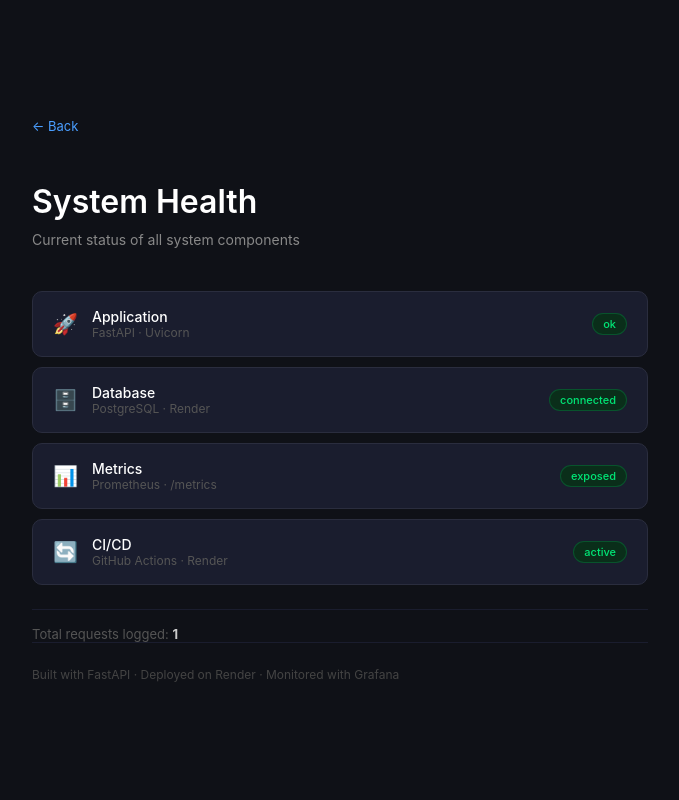
After one commit to NuclearQuince/fastapi-devops-pipeline, a FastAPI app: template templates/health.html in a window 1280 px wide. The commit adds this page. Shown: the whole page, without its empty margins (300-979 px from the left). Run offline with FastAPI, Linux system fonts and the light colour scheme; data comes from the database, SQL or seed files in the repository; the template is opened without the code that fills it: most values are stand-ins (such as "Sample title", 1, 10 or a date in 2020).

Commit message:
feat: add stats and health HTML pages with updated tests

```diff
--- a/app/main.py
+++ b/app/main.py
@@ -8,6 +8,7 @@ from fastapi.staticfiles import StaticFiles
 from fastapi.templating import Jinja2Templates
 from app.database import engine, Base, get_db
 from app.models import RequestLog
+from fastapi.responses import RedirectResponse
 
 # Create all tables on startup if they don't already exist.
 Base.metadata.create_all(bind=engine)
@@ -61,44 +62,59 @@ def read_root(request: Request):
 
 
 @app.get('/health')
-def health_check():
-    return {'status': 'ok'}
-
-
-@app.get('/health/db')
-def health_check_db(db: Session = Depends(get_db)):
-    """Checks that the database connection is alive."""
+def health_check(request: Request, db: Session = Depends(get_db)):
+    """Returns HTML health status page for all system components."""
     try:
         db.execute(func.now())
-        return {'status': 'ok', 'database': 'connected'}
-    except Exception as e:
-        return {'status': 'error', 'database': str(e)}
+        db_status = 'connected'
+    except Exception:
+        db_status = 'error'
 
+    total_requests = db.query(RequestLog).count()
 
-@app.get('/items/{item_id}')
-def get_item(item_id: int):
-    return {'item_id': item_id, 'name': f'Item {item_id}'}
+    return templates.TemplateResponse(
+        name='health.html', request=request,
+        context={
+            'app_status': 'ok',
+            'db_status': db_status,
+            'total_requests': total_requests,
+        }
+    )
 
 
 @app.get('/stats')
-def get_stats(db: Session = Depends(get_db)):
-    """
-    Returns aggregate statistics from all logged requests:
-    total count, average response time, and a breakdown by endpoint.
-    """
+def get_stats(request: Request, db: Session = Depends(get_db)):
+    """Returns HTML stats page with request breakdown table."""
     total_requests = db.query(RequestLog).count()
-
-    avg_response_time = db.query(func.avg(RequestLog.response_time_ms)).scalar() or 0
-
+    avg_response_time = round(
+        db.query(func.avg(RequestLog.response_time_ms)).scalar() or 0, 2
+    )
     by_path = (
-        db.query(RequestLog.path, func.count(RequestLog.id).label("count"))
+        db.query(RequestLog.path, func.count(RequestLog.id).label('count'))
         .group_by(RequestLog.path)
         .order_by(func.count(RequestLog.id).desc())
         .all()
     )
+    endpoints = [
+        {
+            'path': p,
+            'count': c,
+            'percent': round((c / total_requests * 100) if total_requests > 0 else 0)
+        }
+        for p, c in by_path
+    ]
+    return templates.TemplateResponse(
+        name='stats.html', request=request,
+        context={
+            'total_requests': total_requests,
+            'avg_response_time': avg_response_time,
+            'endpoint_count': len(endpoints),
+            'endpoints': endpoints,
+        }
+    )
 
-    return {
-        'total_requests': total_requests,
-        'avg_response_time_ms': round(avg_response_time, 2),
-        'requests_by_endpoint': [{'path': p, 'count': c} for p, c in by_path],
-    }
+
+@app.get('/dashboard')
+def dashboard():
+    """Redirects to the Grafana Cloud dashboard."""
+    return RedirectResponse(url='https://your-grafana-dashboard-url')
--- a/static/style.css
+++ b/static/style.css
@@ -100,3 +100,132 @@ footer {
     border-top: 1px solid #1a1d2e;
     padding-top: 1.5rem;
 }
+
+.back-link {
+    font-size: 13px;
+    color: #4a9eff;
+    text-decoration: none;
+}
+
+.back-link:hover { text-decoration: underline; }
+
+.stat-card {
+    background: #1a1d2e;
+    border: 1px solid #2a2d3e;
+    border-radius: 10px;
+    padding: 1.25rem;
+    text-align: center;
+}
+
+.stat-value {
+    font-size: 1.75rem;
+    font-weight: 600;
+    color: #4a9eff;
+    margin-bottom: 4px;
+}
+
+.stat-label {
+    font-size: 12px;
+    color: #666;
+}
+
+.stats-table {
+    width: 100%;
+    border-collapse: collapse;
+    font-size: 13px;
+}
+
+.stats-table th {
+    text-align: left;
+    padding: 10px 12px;
+    color: #666;
+    border-bottom: 1px solid #2a2d3e;
+    font-weight: 500;
+}
+
+.stats-table td {
+    padding: 10px 12px;
+    border-bottom: 1px solid #1a1d2e;
+    color: #ccc;
+}
+
+.stats-table code {
+    background: #1a1d2e;
+    padding: 2px 6px;
+    border-radius: 4px;
+    font-size: 12px;
+    color: #4a9eff;
+}
+
+.bar-wrap {
+    display: flex;
+    align-items: center;
+    gap: 8px;
+}
+
+.bar {
+    height: 6px;
+    background: #4a9eff;
+    border-radius: 3px;
+    min-width: 4px;
+}
+
+.health-grid {
+    display: flex;
+    flex-direction: column;
+    gap: 10px;
+    margin-bottom: 1.5rem;
+}
+
+.health-card {
+    background: #1a1d2e;
+    border: 1px solid #2a2d3e;
+    border-radius: 10px;
+    padding: 1rem 1.25rem;
+    display: flex;
+    align-items: center;
+    gap: 14px;
+}
+
+.health-icon { font-size: 1.25rem; }
+
+.health-info { flex: 1; }
+
+.health-name {
+    font-size: 14px;
+    font-weight: 500;
+    color: #fff;
+}
+
+.health-detail {
+    font-size: 12px;
+    color: #555;
+}
+
+.health-badge {
+    font-size: 11px;
+    padding: 3px 10px;
+    border-radius: 20px;
+    font-weight: 500;
+}
+
+.badge-ok {
+    background: #0a2e1a;
+    color: #00e676;
+    border: 1px solid #00e67633;
+}
+
+.badge-error {
+    background: #2e0a0a;
+    color: #ff5252;
+    border: 1px solid #ff525233;
+}
+
+.uptime-info {
+    font-size: 13px;
+    color: #555;
+    padding-top: 1rem;
+    border-top: 1px solid #1a1d2e;
+}
+
+.uptime-info strong { color: #ccc; }
--- /dev/null
+++ b/templates/health.html
@@ -0,0 +1,71 @@
+<!DOCTYPE html>
+<html lang="en">
+<head>
+    <meta charset="UTF-8">
+    <meta name="viewport" content="width=device-width, initial-scale=1.0">
+    <title>Health — FastAPI DevOps Pipeline</title>
+    <link rel="stylesheet" href="/static/style.css">
+</head>
+<body>
+    <div class="container">
+        <header>
+            <a href="/" class="back-link">← Back</a>
+        </header>
+
+        <main>
+            <h1>System Health</h1>
+            <p class="subtitle">Current status of all system components</p>
+
+            <div class="health-grid">
+                <div class="health-card">
+                    <div class="health-icon">🚀</div>
+                    <div class="health-info">
+                        <div class="health-name">Application</div>
+                        <div class="health-detail">FastAPI · Uvicorn</div>
+                    </div>
+                    <div class="health-badge {{ 'badge-ok' if app_status == 'ok' else 'badge-error' }}">
+                        {{ app_status }}
+                    </div>
+                </div>
+
+                <div class="health-card">
+                    <div class="health-icon">🗄️</div>
+                    <div class="health-info">
+                        <div class="health-name">Database</div>
+                        <div class="health-detail">PostgreSQL · Render</div>
+                    </div>
+                    <div class="health-badge {{ 'badge-ok' if db_status == 'connected' else 'badge-error' }}">
+                        {{ db_status }}
+                    </div>
+                </div>
+
+                <div class="health-card">
+                    <div class="health-icon">📊</div>
+                    <div class="health-info">
+                        <div class="health-name">Metrics</div>
+                        <div class="health-detail">Prometheus · /metrics</div>
+                    </div>
+                    <div class="health-badge badge-ok">exposed</div>
+                </div>
+
+                <div class="health-card">
+                    <div class="health-icon">🔄</div>
+                    <div class="health-info">
+                        <div class="health-name">CI/CD</div>
+                        <div class="health-detail">GitHub Actions · Render</div>
+                    </div>
+                    <div class="health-badge badge-ok">active</div>
+                </div>
+            </div>
+
+            <div class="uptime-info">
+                <span>Total requests logged: <strong>{{ total_requests }}</strong></span>
+            </div>
+        </main>
+
+        <footer>
+            Built with FastAPI · Deployed on Render · Monitored with Grafana
+        </footer>
+    </div>
+</body>
+</html>
```
Also changed, not shown: templates/stats.html (added, +65 -0 lines), tests/test_main.py (+8 -17 lines).
